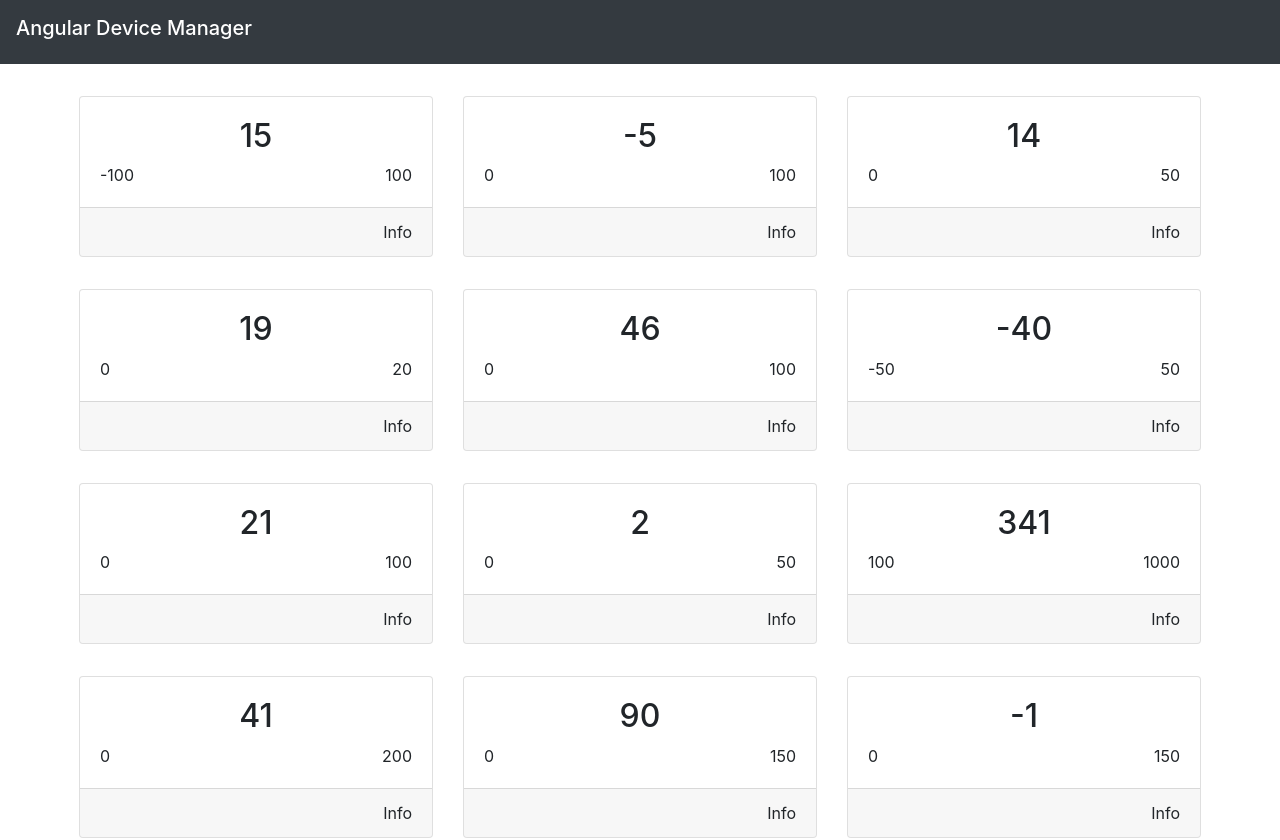
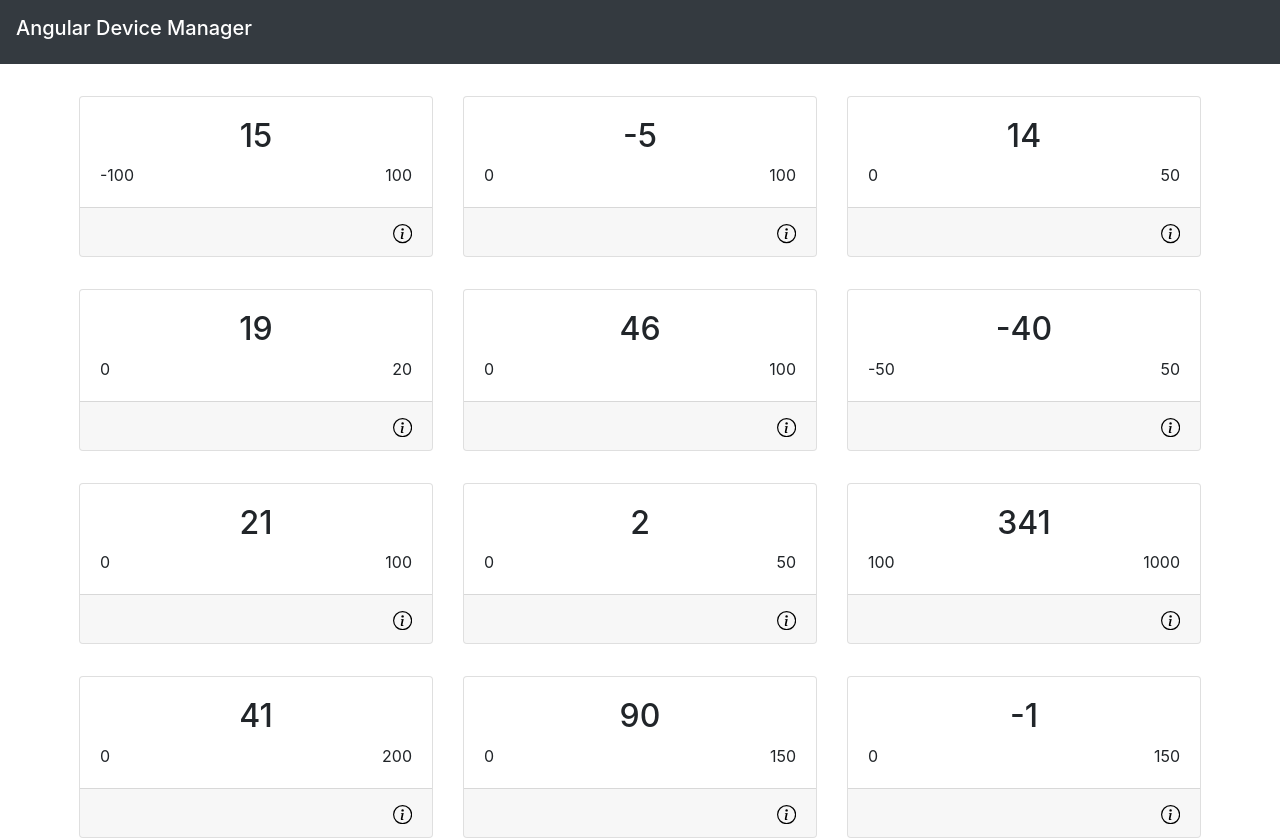
Before and after one commit to lbanozic/angular-device-manager, an Angular app: page / in a window 1280 px wide. Shown: the top 840 px of the page. Built offline with nearby package versions, Linux system fonts and the light colour scheme.

Commit message:
Add basic icon info component

```diff
--- a/src/app/app.module.ts
+++ b/src/app/app.module.ts
@@ -4,6 +4,7 @@ import { AppRoutingModule } from './app-routing.module';
 import { AppComponent } from './app.component';
 import { DeviceListComponent } from './device-list/device-list.component';
 import { DeviceComponent } from './device/device.component';
+import { IconInfoComponent } from './icons/icon-info/icon-info.component';
 import { NavbarComponent } from './navbar/navbar.component';
 
 @NgModule({
@@ -12,6 +13,7 @@ import { NavbarComponent } from './navbar/navbar.component';
     NavbarComponent,
     DeviceComponent,
     DeviceListComponent,
+    IconInfoComponent,
   ],
   imports: [BrowserModule, AppRoutingModule],
   providers: [],
--- a/src/app/device/device.component.html
+++ b/src/app/device/device.component.html
@@ -12,7 +12,9 @@
       </div>
     </div>
     <div class="card-footer text-right">
-      <span>Info</span>
+      <span>
+        <dm-icon-info color="black"></dm-icon-info>
+      </span>
     </div>
   </div>
 </div>
--- /dev/null
+++ b/src/app/icons/icon-info/icon-info.component.html
@@ -0,0 +1,17 @@
+<svg
+  class="bi bi-info-circle"
+  width="1.2em"
+  height="1.2em"
+  viewBox="0 0 16 16"
+  [attr.fill]="color"
+  xmlns="http://www.w3.org/2000/svg"
+>
+  <path
+    fill-rule="evenodd"
+    d="M8 15A7 7 0 1 0 8 1a7 7 0 0 0 0 14zm0 1A8 8 0 1 0 8 0a8 8 0 0 0 0 16z"
+  />
+  <path
+    d="M8.93 6.588l-2.29.287-.082.38.45.083c.294.07.352.176.288.469l-.738 3.468c-.194.897.105 1.319.808 1.319.545 0 1.178-.252 1.465-.598l.088-.416c-.2.176-.492.246-.686.246-.275 0-.375-.193-.304-.533L8.93 6.588z"
+  />
+  <circle cx="8" cy="4.5" r="1" />
+</svg>
--- /dev/null
+++ b/src/app/icons/icon-info/icon-info.component.ts
@@ -0,0 +1,14 @@
+import { Component, OnInit, Input } from '@angular/core';
+
+@Component({
+  selector: 'dm-icon-info',
+  templateUrl: './icon-info.component.html',
+  styleUrls: ['./icon-info.component.css'],
+})
+export class IconInfoComponent implements OnInit {
+  @Input() color: string;
+
+  constructor() {}
+
+  ngOnInit(): void {}
+}
```
Also changed, not shown: src/app/icons/icon-info/icon-info.component.css (added), 1 other file (tests, documents, lock files or other folders).
